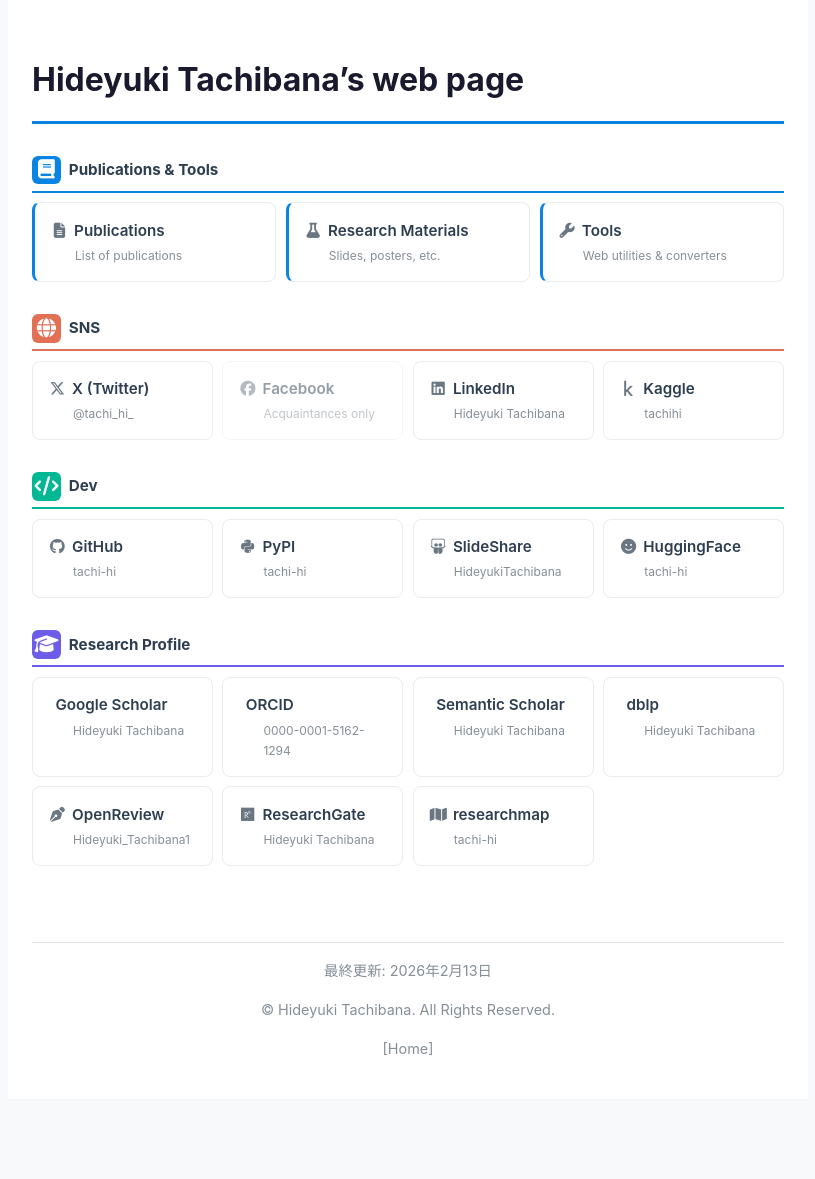
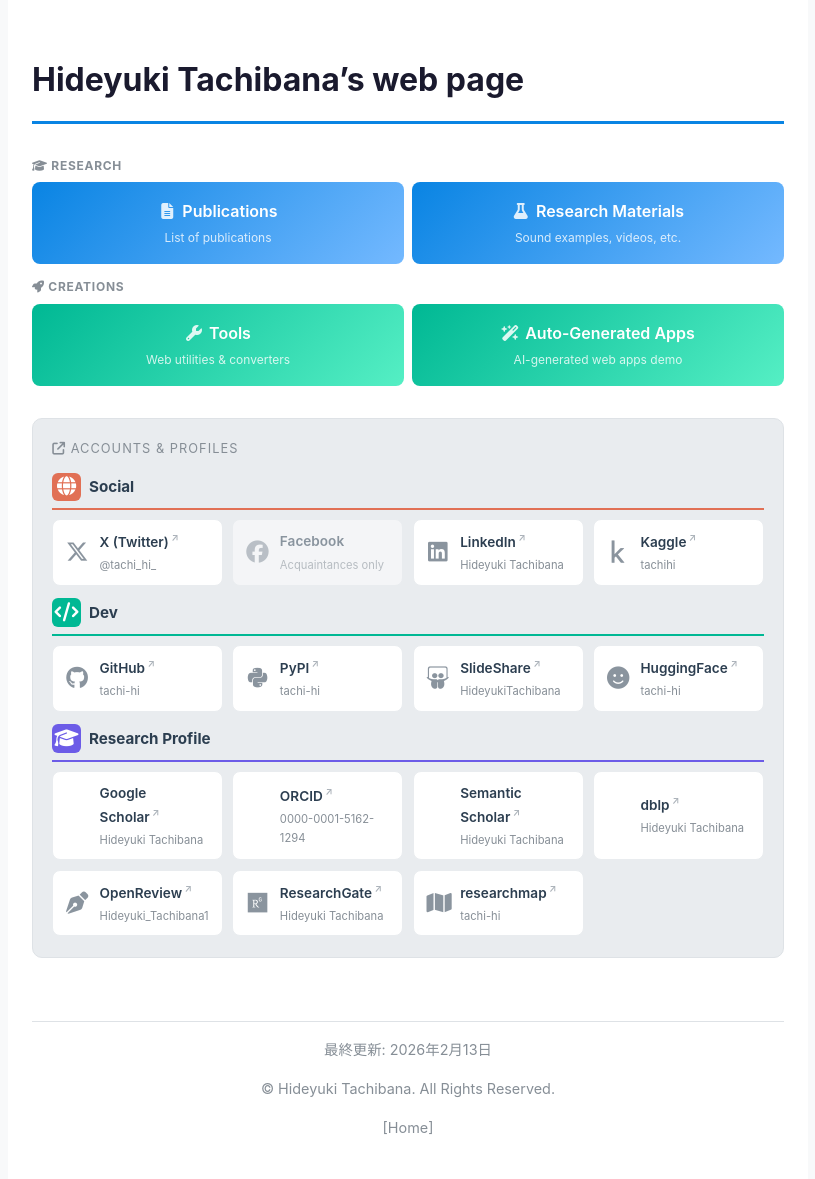
Before and after one commit to tachi-hi/tachi-hi.github.io, a Jekyll site: the page built from index.md, in a window 1280 px wide. Shown: the whole page, without its empty margins (232-1047 px from the left). Built offline with Jekyll 4.4.1, drawn with Linux system fonts in a browser that asks for light colours; a style sheet for code colours, icons or effects is not loaded; before the commit the page ends 1099 px from its top, so only the background shows below that.

Commit message:
トップページ: サイト内リンク分離・外部リンクUI改善
- サイト内リンクをResearch/Creationsの2グループに分離
- Auto-Generated Appsへのリンクを追加
- 外部リンクをAccounts & Profilesエリアにまとめて視覚的に区別
- コンパクトパネルでアイコンを左配置・テキストと分離
- 外部リンク矢印の改行防止（非改行スペース使用）
- SNS→Social、各セクションにアクセントカラー適用

Co-Authored-By: Claude Opus 4.6 <noreply@anthropic.com>

```diff
--- a/css/style.css
+++ b/css/style.css
@@ -209,15 +209,138 @@ a.panel:hover {
   color: #868e96;
   margin-top: 0.15rem;
   display: block;
-  padding-left: 1.5rem;
+}
+
+/* Compact panel: icon left, title+desc right */
+.panel-grid.compact .panel {
+  display: flex;
+  align-items: center;
+  gap: 0.7rem;
+  padding: 0.6rem 0.8rem;
+}
+
+.panel-grid.compact .panel > .panel-icon {
+  font-size: 1.4rem;
+  flex-shrink: 0;
+  margin-right: 0;
+  opacity: 0.55;
+  width: 1.4rem;
+  text-align: center;
+}
+
+.panel-grid.compact .panel .panel-body {
+  min-width: 0;
+}
+
+.panel-grid.compact .panel .panel-title {
+  font-size: 0.85rem;
+}
+
+.panel-grid.compact .panel .panel-desc {
+  padding-left: 0;
+  font-size: 0.7rem;
+}
+
+/* Site navigation (internal links) */
+.site-nav {
+  margin: 1.5rem 0 2rem;
+}
+
+.nav-group {
+  margin-bottom: 0.8rem;
+}
+
+.nav-group-label {
+  font-size: 0.75rem;
+  font-weight: 700;
+  text-transform: uppercase;
+  letter-spacing: 0.06em;
+  color: #868e96;
+  margin-bottom: 0.4rem;
+}
+
+.site-nav .panel-grid {
+  grid-template-columns: repeat(2, 1fr);
+  gap: 0.5rem;
+}
+
+.site-nav .panel {
+  color: #fff;
+  border: none;
+  padding: 1rem 1.2rem;
+  text-align: center;
+}
+
+.site-nav .panel .panel-icon {
+  opacity: 1;
+  color: rgba(255,255,255,0.85);
+}
+
+.site-nav .panel .panel-title {
+  font-size: 1rem;
+}
+
+.site-nav .panel .panel-desc {
+  color: rgba(255,255,255,0.8);
+  padding-left: 0;
+}
+
+/* Research group */
+.nav-research .panel {
+  background: linear-gradient(135deg, #0984e3, #74b9ff);
+}
+
+.nav-research a.panel:hover {
+  background: linear-gradient(135deg, #0773c5, #0984e3);
+  box-shadow: 0 6px 16px rgba(9,132,227,0.25);
+}
+
+/* Creations group */
+.nav-creations .panel {
+  background: linear-gradient(135deg, #00b894, #55efc4);
+}
+
+.nav-creations a.panel:hover {
+  background: linear-gradient(135deg, #00a381, #00b894);
+  box-shadow: 0 6px 16px rgba(0,184,148,0.25);
+}
+
+@media (max-width: 600px) {
+  .site-nav .panel-grid {
+    grid-template-columns: 1fr;
+  }
+}
+
+/* External links area */
+.external-links {
+  background: #e9ecef;
+  border-radius: 10px;
+  padding: 1.2rem 1.2rem 0.5rem;
+  margin-top: 1.5rem;
+  border: 1px solid #dee2e6;
+}
+
+.external-links-header {
+  font-size: 0.8rem;
+  color: #868e96;
+  text-transform: uppercase;
+  letter-spacing: 0.08em;
+  margin-bottom: 0.5rem;
+}
+
+.external-links .link-section {
+  margin: 0.8rem 0;
+}
+
+/* External link indicator */
+.external-links a.panel .panel-title::after {
+  content: "\00a0\2197";
+  font-size: 0.7em;
+  opacity: 0.4;
+  vertical-align: super;
 }
 
 /* Section accent colors */
-.section-main .link-section-header { border-bottom-color: #0984e3; }
-.section-main .link-section-icon { background: #0984e3; }
-.section-main a.panel:hover { border-color: #0984e3; }
-.section-main .panel { border-left: 3px solid #0984e3; }
-
 .section-sns .link-section-header { border-bottom-color: #e17055; }
 .section-sns .link-section-icon { background: #e17055; }
 .section-sns a.panel:hover { border-color: #e17055; }
--- a/index.md
+++ b/index.md
@@ -5,110 +5,167 @@ title: Hideyuki Tachibana's web
 
 # Hideyuki Tachibana's web page
 
-<div class="link-section section-main">
-  <div class="link-section-header">
-    <span class="link-section-icon"><i class="fa-solid fa-book"></i></span>
-    <span class="link-section-title">Publications &amp; Tools</span>
+<div class="site-nav">
+  <div class="nav-group nav-research">
+    <div class="nav-group-label"><i class="fa-solid fa-graduation-cap"></i> Research</div>
+    <div class="panel-grid">
+      <a class="panel" href="publications.html">
+        <span class="panel-title"><i class="fa-solid fa-file-lines panel-icon"></i>Publications</span>
+        <span class="panel-desc">List of publications</span>
+      </a>
+      <a class="panel" href="https://tachi-hi.github.io/research">
+        <span class="panel-title"><i class="fa-solid fa-flask panel-icon"></i>Research Materials</span>
+        <span class="panel-desc">Sound examples, videos, etc.</span>
+      </a>
+    </div>
   </div>
-  <div class="panel-grid">
-    <a class="panel" href="publications.html">
-      <span class="panel-title"><i class="fa-solid fa-file-lines panel-icon"></i>Publications</span>
-      <span class="panel-desc">List of publications</span>
-    </a>
-    <a class="panel" href="https://tachi-hi.github.io/research">
-      <span class="panel-title"><i class="fa-solid fa-flask panel-icon"></i>Research Materials</span>
-      <span class="panel-desc">Slides, posters, etc.</span>
-    </a>
-    <a class="panel" href="tools.html">
-      <span class="panel-title"><i class="fa-solid fa-wrench panel-icon"></i>Tools</span>
-      <span class="panel-desc">Web utilities &amp; converters</span>
-    </a>
+  <div class="nav-group nav-creations">
+    <div class="nav-group-label"><i class="fa-solid fa-rocket"></i> Creations</div>
+    <div class="panel-grid">
+      <a class="panel" href="tools.html">
+        <span class="panel-title"><i class="fa-solid fa-wrench panel-icon"></i>Tools</span>
+        <span class="panel-desc">Web utilities &amp; converters</span>
+      </a>
+      <a class="panel" href="https://tachi-hi.github.io/auto-app-test/">
+        <span class="panel-title"><i class="fa-solid fa-wand-magic-sparkles panel-icon"></i>Auto-Generated Apps</span>
+        <span class="panel-desc">AI-generated web apps demo</span>
+      </a>
+    </div>
   </div>
 </div>
 
-<div class="link-section section-sns">
-  <div class="link-section-header">
-    <span class="link-section-icon"><i class="fa-solid fa-globe"></i></span>
-    <span class="link-section-title">SNS</span>
+<div class="external-links">
+  <div class="external-links-header"><i class="fa-solid fa-arrow-up-right-from-square"></i> Accounts &amp; Profiles</div>
+
+  <div class="link-section section-sns">
+    <div class="link-section-header">
+      <span class="link-section-icon"><i class="fa-solid fa-globe"></i></span>
+      <span class="link-section-title">Social</span>
+    </div>
+    <div class="panel-grid compact">
+      <a class="panel" href="https://x.com/tachi_hi_">
+        <i class="fa-brands fa-x-twitter panel-icon"></i>
+        <span class="panel-body">
+          <span class="panel-title">X (Twitter)</span>
+          <span class="panel-desc">@tachi_hi_</span>
+        </span>
+      </a>
+      <span class="panel disabled">
+        <i class="fa-brands fa-facebook panel-icon"></i>
+        <span class="panel-body">
+          <span class="panel-title">Facebook</span>
+          <span class="panel-desc">Acquaintances only</span>
+        </span>
+      </span>
+      <a class="panel" href="https://jp.linkedin.com/in/hideyuki-tachibana-5a513451">
+        <i class="fa-brands fa-linkedin panel-icon"></i>
+        <span class="panel-body">
+          <span class="panel-title">LinkedIn</span>
+          <span class="panel-desc">Hideyuki Tachibana</span>
+        </span>
+      </a>
+      <a class="panel" href="https://www.kaggle.com/tachihi">
+        <i class="fa-brands fa-kaggle panel-icon"></i>
+        <span class="panel-body">
+          <span class="panel-title">Kaggle</span>
+          <span class="panel-desc">tachihi</span>
+        </span>
+      </a>
+    </div>
   </div>
-  <div class="panel-grid compact">
-    <a class="panel" href="https://x.com/tachi_hi_">
-      <span class="panel-title"><i class="fa-brands fa-x-twitter panel-icon"></i>X (Twitter)</span>
-      <span class="panel-desc">@tachi_hi_</span>
-    </a>
-    <span class="panel disabled">
-      <span class="panel-title"><i class="fa-brands fa-facebook panel-icon"></i>Facebook</span>
-      <span class="panel-desc">Acquaintances only</span>
-    </span>
-    <a class="panel" href="https://jp.linkedin.com/in/hideyuki-tachibana-5a513451">
-      <span class="panel-title"><i class="fa-brands fa-linkedin panel-icon"></i>LinkedIn</span>
-      <span class="panel-desc">Hideyuki Tachibana</span>
-    </a>
-    <a class="panel" href="https://www.kaggle.com/tachihi">
-      <span class="panel-title"><i class="fa-brands fa-kaggle panel-icon"></i>Kaggle</span>
-      <span class="panel-desc">tachihi</span>
-    </a>
+
+  <div class="link-section section-dev">
+    <div class="link-section-header">
+      <span class="link-section-icon"><i class="fa-solid fa-code"></i></span>
+      <span class="link-section-title">Dev</span>
+    </div>
+    <div class="panel-grid compact">
+      <a class="panel" href="https://github.com/tachi-hi">
+        <i class="fa-brands fa-github panel-icon"></i>
+        <span class="panel-body">
+          <span class="panel-title">GitHub</span>
+          <span class="panel-desc">tachi-hi</span>
+        </span>
+      </a>
+      <a class="panel" href="https://pypi.org/user/tachi-hi">
+        <i class="fa-brands fa-python panel-icon"></i>
+        <span class="panel-body">
+          <span class="panel-title">PyPI</span>
+          <span class="panel-desc">tachi-hi</span>
+        </span>
+      </a>
+      <a class="panel" href="https://www.slideshare.net/HideyukiTachibana">
+        <i class="fa-brands fa-slideshare panel-icon"></i>
+        <span class="panel-body">
+          <span class="panel-title">SlideShare</span>
+          <span class="panel-desc">HideyukiTachibana</span>
+        </span>
+      </a>
+      <a class="panel" href="https://huggingface.co/tachi-hi">
+        <i class="fa-solid fa-face-smile panel-icon"></i>
+        <span class="panel-body">
+          <span class="panel-title">HuggingFace</span>
+          <span class="panel-desc">tachi-hi</span>
+        </span>
+      </a>
+    </div>
+  </div>
+
+  <div class="link-section section-research">
+    <div class="link-section-header">
+      <span class="link-section-icon"><i class="fa-solid fa-graduation-cap"></i></span>
+      <span class="link-section-title">Research Profile</span>
+    </div>
+    <div class="panel-grid compact">
+      <a class="panel" href="https://scholar.google.co.jp/citations?user=wAXtttwAAAAJ">
+        <i class="ai ai-google-scholar panel-icon"></i>
+        <span class="panel-body">
+          <span class="panel-title">Google Scholar</span>
+          <span class="panel-desc">Hideyuki Tachibana</span>
+        </span>
+      </a>
+      <a class="panel" href="https://orcid.org/0000-0001-5162-1294">
+        <i class="ai ai-orcid panel-icon"></i>
+        <span class="panel-body">
+          <span class="panel-title">ORCID</span>
+          <span class="panel-desc">0000-0001-5162-1294</span>
+        </span>
+      </a>
+      <a class="panel" href="https://www.semanticscholar.org/author/Hideyuki-Tachibana/29876981">
+        <i class="ai ai-semantic-scholar panel-icon"></i>
+        <span class="panel-body">
+          <span class="panel-title">Semantic Scholar</span>
+          <span class="panel-desc">Hideyuki Tachibana</span>
+        </span>
+      </a>
+      <a class="panel" href="https://dblp.org/pid/20/8053.html">
+        <i class="ai ai-dblp panel-icon"></i>
+        <span class="panel-body">
+          <span class="panel-title">dblp</span>
+          <span class="panel-desc">Hideyuki Tachibana</span>
+        </span>
+      </a>
+      <a class="panel" href="https://openreview.net/profile?id=~Hideyuki_Tachibana1">
+        <i class="fa-solid fa-pen-nib panel-icon"></i>
+        <span class="panel-body">
+          <span class="panel-title">OpenReview</span>
+          <span class="panel-desc">Hideyuki_Tachibana1</span>
+        </span>
+      </a>
+      <a class="panel" href="https://www.researchgate.net/profile/Hideyuki_Tachibana">
+        <i class="fa-brands fa-researchgate panel-icon"></i>
+        <span class="panel-body">
+          <span class="panel-title">ResearchGate</span>
+          <span class="panel-desc">Hideyuki Tachibana</span>
+        </span>
+      </a>
+      <a class="panel" href="https://researchmap.jp/tachi-hi/">
+        <i class="fa-solid fa-map panel-icon"></i>
+        <span class="panel-body">
+          <span class="panel-title">researchmap</span>
+          <span class="panel-desc">tachi-hi</span>
+        </span>
+      </a>
+    </div>
   </div>
 </div>
-
-<div class="link-section section-dev">
-  <div class="link-section-header">
-    <span class="link-section-icon"><i class="fa-solid fa-code"></i></span>
-    <span class="link-section-title">Dev</span>
-  </div>
-  <div class="panel-grid compact">
-    <a class="panel" href="https://github.com/tachi-hi">
-      <span class="panel-title"><i class="fa-brands fa-github panel-icon"></i>GitHub</span>
-      <span class="panel-desc">tachi-hi</span>
-    </a>
-    <a class="panel" href="https://pypi.org/user/tachi-hi">
-      <span class="panel-title"><i class="fa-brands fa-python panel-icon"></i>PyPI</span>
-      <span class="panel-desc">tachi-hi</span>
-    </a>
-    <a class="panel" href="https://www.slideshare.net/HideyukiTachibana">
-      <span class="panel-title"><i class="fa-brands fa-slideshare panel-icon"></i>SlideShare</span>
-      <span class="panel-desc">HideyukiTachibana</span>
-    </a>
-    <a class="panel" href="https://huggingface.co/tachi-hi">
-      <span class="panel-title"><i class="fa-solid fa-face-smile panel-icon"></i>HuggingFace</span>
-      <span class="panel-desc">tachi-hi</span>
-    </a>
-  </div>
-</div>
-
-<div class="link-section section-research">
-  <div class="link-section-header">
-    <span class="link-section-icon"><i class="fa-solid fa-graduation-cap"></i></span>
-    <span class="link-section-title">Research Profile</span>
-  </div>
-  <div class="panel-grid compact">
-    <a class="panel" href="https://scholar.google.co.jp/citations?user=wAXtttwAAAAJ">
-      <span class="panel-title"><i class="ai ai-google-scholar panel-icon"></i>Google Scholar</span>
-      <span class="panel-desc">Hideyuki Tachibana</span>
-    </a>
-    <a class="panel" href="https://orcid.org/0000-0001-5162-1294">
-      <span class="panel-title"><i class="ai ai-orcid panel-icon"></i>ORCID</span>
-      <span class="panel-desc">0000-0001-5162-1294</span>
-    </a>
-    <a class="panel" href="https://www.semanticscholar.org/author/Hideyuki-Tachibana/29876981">
-      <span class="panel-title"><i class="ai ai-semantic-scholar panel-icon"></i>Semantic Scholar</span>
-      <span class="panel-desc">Hideyuki Tachibana</span>
-    </a>
-    <a class="panel" href="https://dblp.org/pid/20/8053.html">
-      <span class="panel-title"><i class="ai ai-dblp panel-icon"></i>dblp</span>
-      <span class="panel-desc">Hideyuki Tachibana</span>
-    </a>
-    <a class="panel" href="https://openreview.net/profile?id=~Hideyuki_Tachibana1">
-      <span class="panel-title"><i class="fa-solid fa-pen-nib panel-icon"></i>OpenReview</span>
-      <span class="panel-desc">Hideyuki_Tachibana1</span>
-    </a>
-    <a class="panel" href="https://www.researchgate.net/profile/Hideyuki_Tachibana">
-      <span class="panel-title"><i class="fa-brands fa-researchgate panel-icon"></i>ResearchGate</span>
-      <span class="panel-desc">Hideyuki Tachibana</span>
-    </a>
-    <a class="panel" href="https://researchmap.jp/tachi-hi/">
-      <span class="panel-title"><i class="fa-solid fa-map panel-icon"></i>researchmap</span>
-      <span class="panel-desc">tachi-hi</span>
-    </a>
-  </div>
-</div>
```
